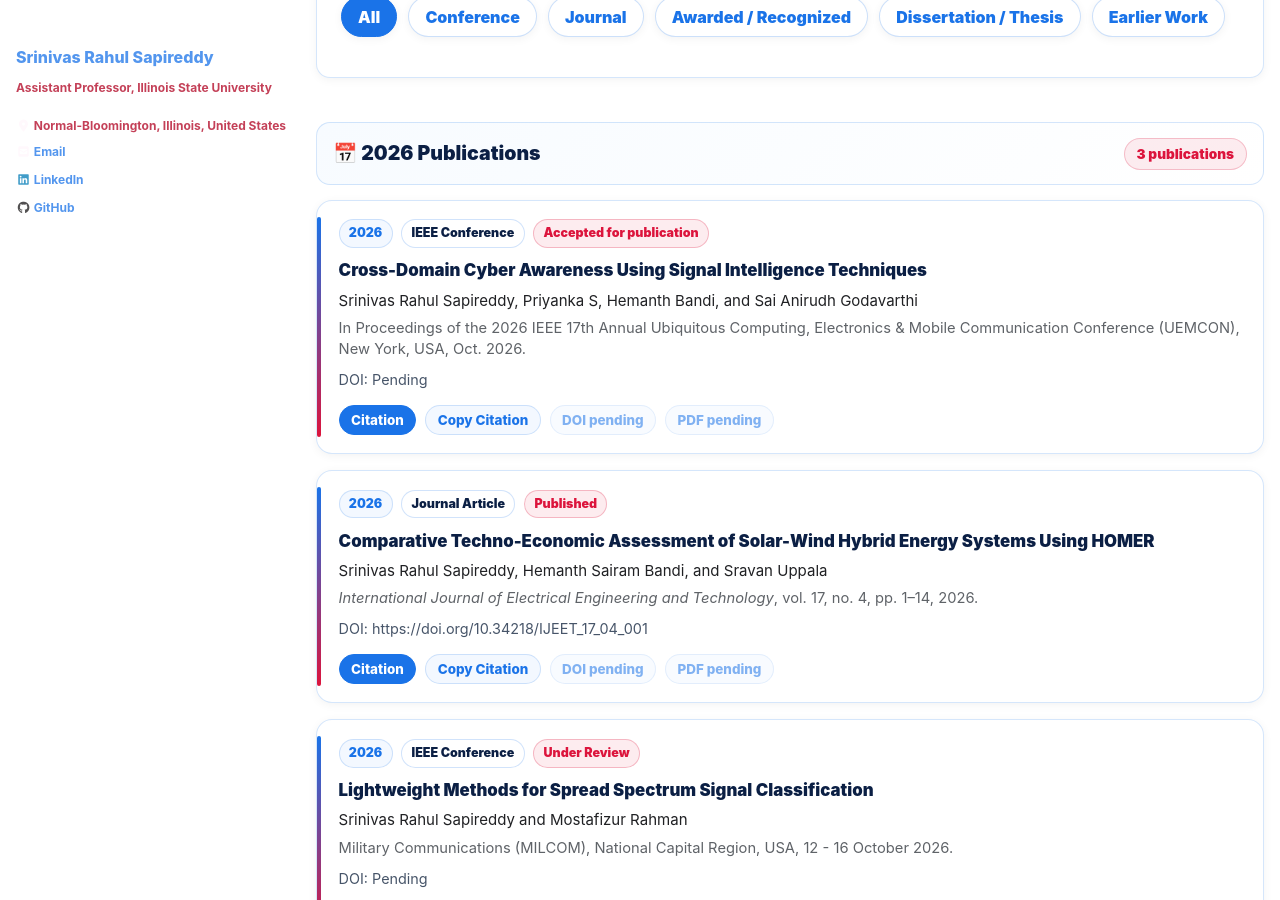
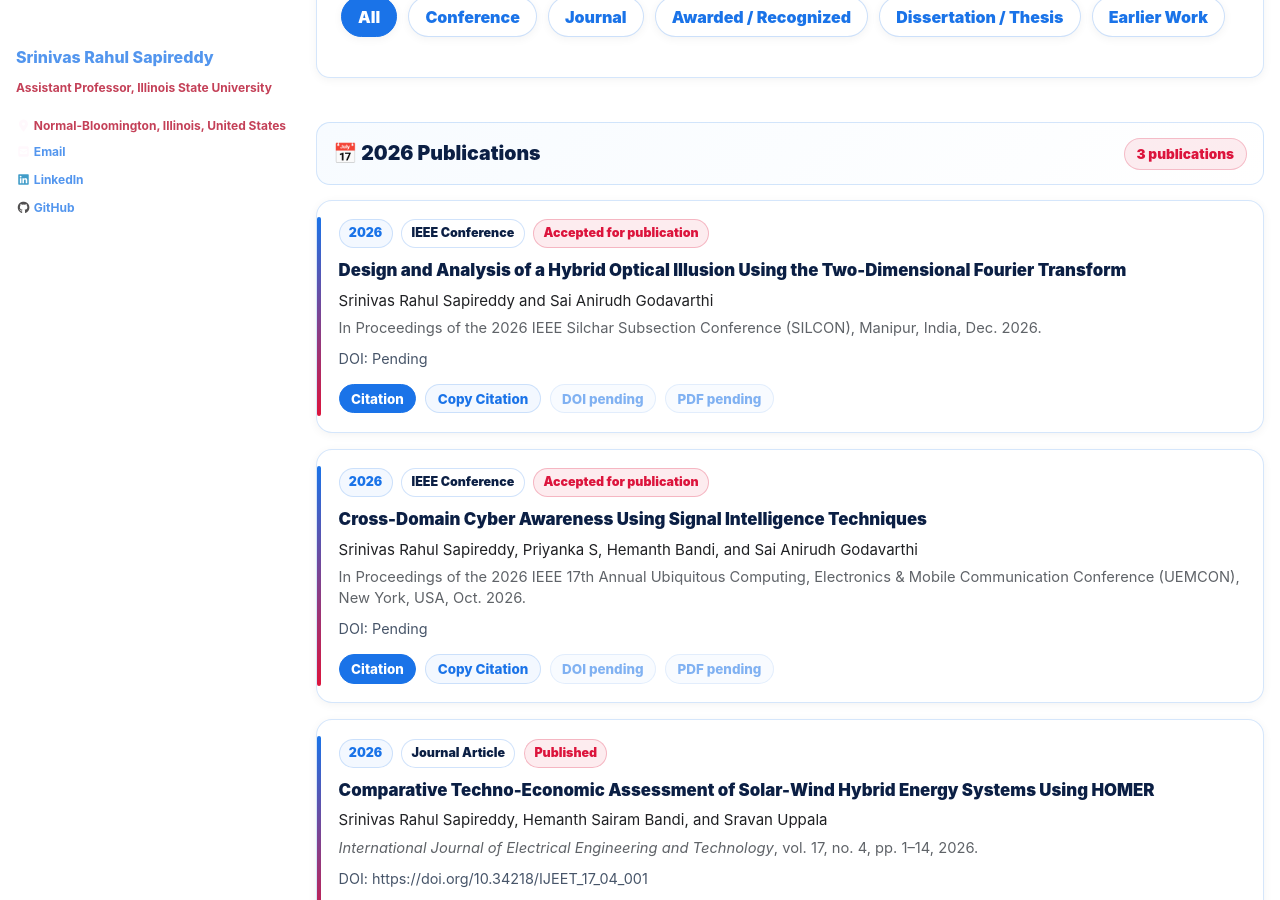
Before and after one commit to srsapireddy/srsapireddy.github.io, a Jekyll site: the page built from _pages/publications.md, in a window 1280 px wide and 900 px high, scrolled down 1350 px. Built offline with Jekyll 4.4.1, drawn with Linux system fonts in a browser that asks for light colours; cached includes are drawn as plain includes; nearby versions of some CDN libraries.

Commit message:
Update publications.md

```diff
--- a/_pages/publications.md
+++ b/_pages/publications.md
@@ -834,6 +834,41 @@ author_profile: true
     </div>
 
       <div class="publication-card" data-type="conference">
+      <div class="pub-top">
+        <span class="pub-year">2026</span>
+        <span class="pub-type">IEEE Conference</span>
+        <span class="pub-award">Accepted for publication</span>
+      </div>
+
+      <div class="pub-title">
+        Design and Analysis of a Hybrid Optical Illusion Using the Two-Dimensional Fourier Transform
+      </div>
+
+      <div class="pub-authors">
+        Srinivas Rahul Sapireddy and Sai Anirudh Godavarthi
+      </div>
+
+      <div class="pub-venue">
+        In Proceedings of the 2026 IEEE Silchar Subsection Conference (SILCON), Manipur, India, Dec. 2026.
+      </div>
+
+      <div class="pub-note">
+        DOI: Pending
+      </div>
+
+      <div class="pub-links">
+        <button class="pub-button primary" onclick="toggleCitation('cite-2026-silcon-optical')">Citation</button>
+        <button class="pub-button" onclick="copyCitation('cite-2026-silcon-optical')">Copy Citation</button>
+        <a class="pub-link disabled" href="#" onclick="return false;">DOI pending</a>
+        <a class="pub-link disabled" href="#" onclick="return false;">PDF pending</a>
+      </div>
+
+      <div id="cite-2026-silcon-optical" class="citation-box">
+        S. R. Sapireddy and S. A. Godavarthi, “Design and Analysis of a Hybrid Optical Illusion Using the Two-Dimensional Fourier Transform,” in <em>Proceedings of the 2026 IEEE Silchar Subsection Conference (SILCON)</em>, Manipur, India, Dec. 2026, accepted for publication.
+      </div>
+    </div>
+
+      <div class="publication-card" data-type="conference">
         <div class="pub-top">
           <span class="pub-year">2026</span>
           <span class="pub-type">IEEE Conference</span>
```
